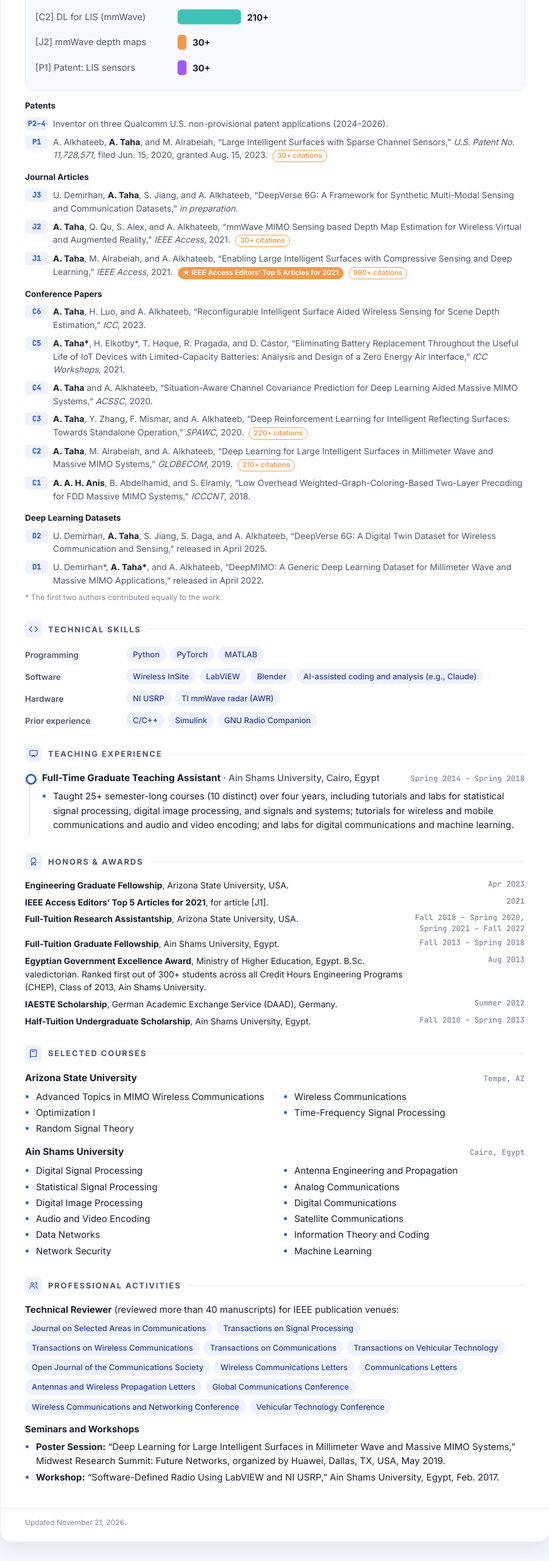
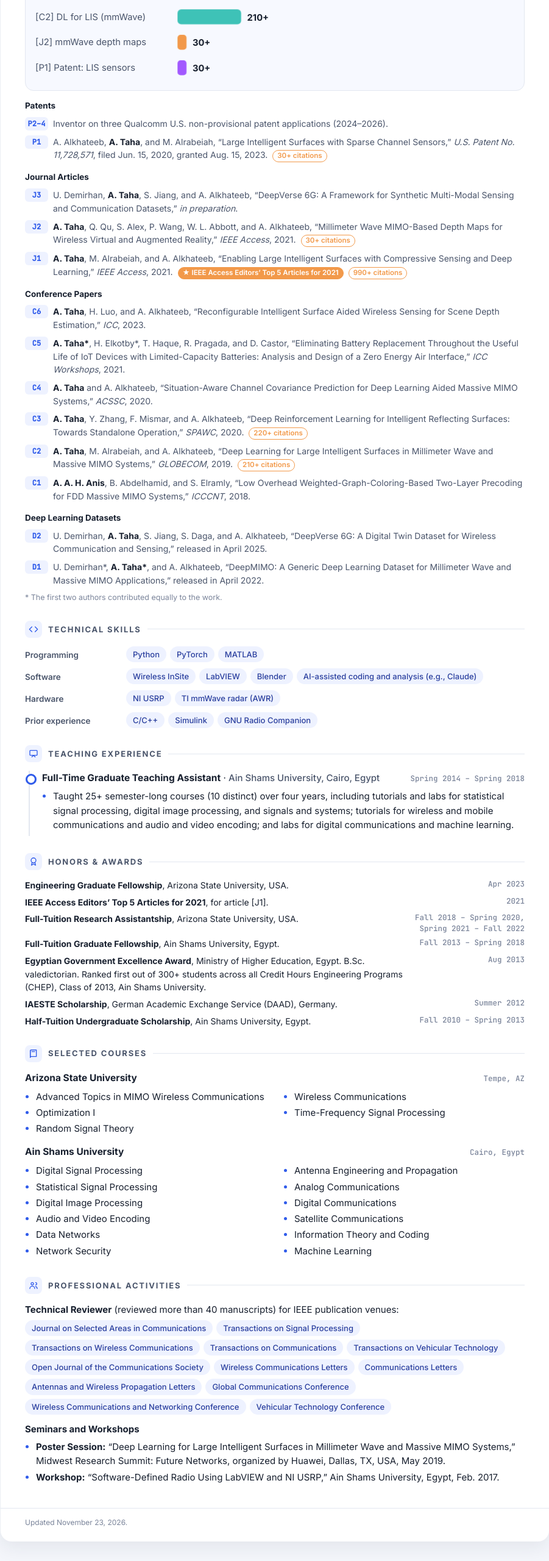
Before and after one commit to Abdelrahman-Taha/Abdelrahman-Taha.github.io, a plain HTML site: page index.html in a window 1280 px wide. Shown: the part 3545-6105 px from the top of the page at 61% size, without its empty margins (189-1090 px from the left). Drawn offline with Linux system fonts and the light colour scheme.

Commit message:
Add files via upload

```diff
--- a/index.html
+++ b/index.html
@@ -502,7 +502,7 @@ footer{padding:14px 40px 22px;color:var(--ink-3);font-size:12px;border-top:1px s
             <text x="16" y="218">30+</text>
           </g>
         </svg>
-        <svg class="cite-d" viewBox="0 0 640 176" role="img" aria-label="Citations: J1 Enabling Large Intelligent Surfaces, more than 990; C3 Deep RL for Intelligent Reflecting Surfaces, more than 220; C2 Deep Learning for Large Intelligent Surfaces, more than 210; J2 mmWave MIMO Sensing Depth Map, more than 30; P1 patent, more than 30.">
+        <svg class="cite-d" viewBox="0 0 640 176" role="img" aria-label="Citations: J1 Enabling Large Intelligent Surfaces, more than 990; C3 Deep RL for Intelligent Reflecting Surfaces, more than 220; C2 Deep Learning for Large Intelligent Surfaces, more than 210; J2 Millimeter Wave MIMO-Based Depth Maps, more than 30; P1 patent, more than 30.">
           <!-- bar width = count/990 * 400, bars start at x=190 -->
           <g font-size="12" fill="var(--ink-2)">
             <text x="0" y="22">[J1] Enabling LIS w/ CS &amp; DL</text>
@@ -535,7 +535,7 @@ footer{padding:14px 40px 22px;color:var(--ink-3);font-size:12px;border-top:1px s
       <div class="pubgroup">Journal Articles</div>
       <ul class="pubs">
         <li><span class="tag">J3</span><span>U. Demirhan, <b>A. Taha</b>, S. Jiang, and A. Alkhateeb, “DeepVerse 6G: A Framework for Synthetic Multi-Modal Sensing and Communication Datasets,” <span class="venue">in preparation</span>.</span></li>
-        <li><span class="tag">J2</span><span><b>A. Taha</b>, Q. Qu, S. Alex, and A. Alkhateeb, “mmWave MIMO Sensing based Depth Map Estimation for Wireless Virtual and Augmented Reality,” <span class="venue">IEEE Access</span>, 2021. <span class="cite">30+ citations</span></span></li>
+        <li><span class="tag">J2</span><span><b>A. Taha</b>, Q. Qu, S. Alex, P. Wang, W. L. Abbott, and A. Alkhateeb, “Millimeter Wave MIMO-Based Depth Maps for Wireless Virtual and Augmented Reality,” <span class="venue">IEEE Access</span>, 2021. <span class="cite">30+ citations</span></span></li>
         <li><span class="tag">J1</span><span><b>A. Taha</b>, M. Alrabeiah, and A. Alkhateeb, “Enabling Large Intelligent Surfaces with Compressive Sensing and Deep Learning,” <span class="venue">IEEE Access</span>, 2021. <span class="cite star">★ IEEE Access Editors’ Top 5 Articles for 2021</span> <span class="cite">990+ citations</span></span></li>
       </ul>
 
@@ -630,7 +630,7 @@ footer{padding:14px 40px 22px;color:var(--ink-3);font-size:12px;border-top:1px s
     </section>
   </main>
 
-  <footer class="no-print">Updated November 21, 2026.</footer>
+  <footer class="no-print">Updated November 23, 2026.</footer>
 </div>
 </body>
 </html>
```
